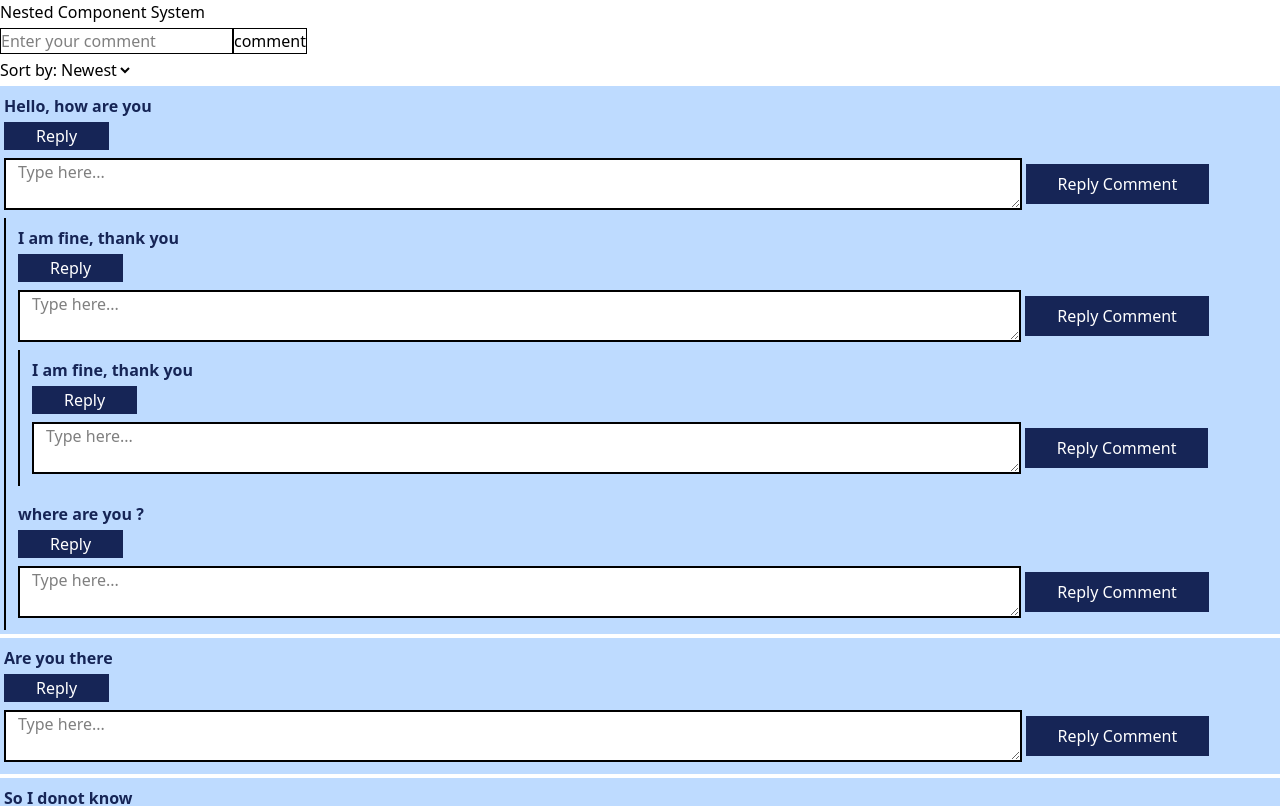
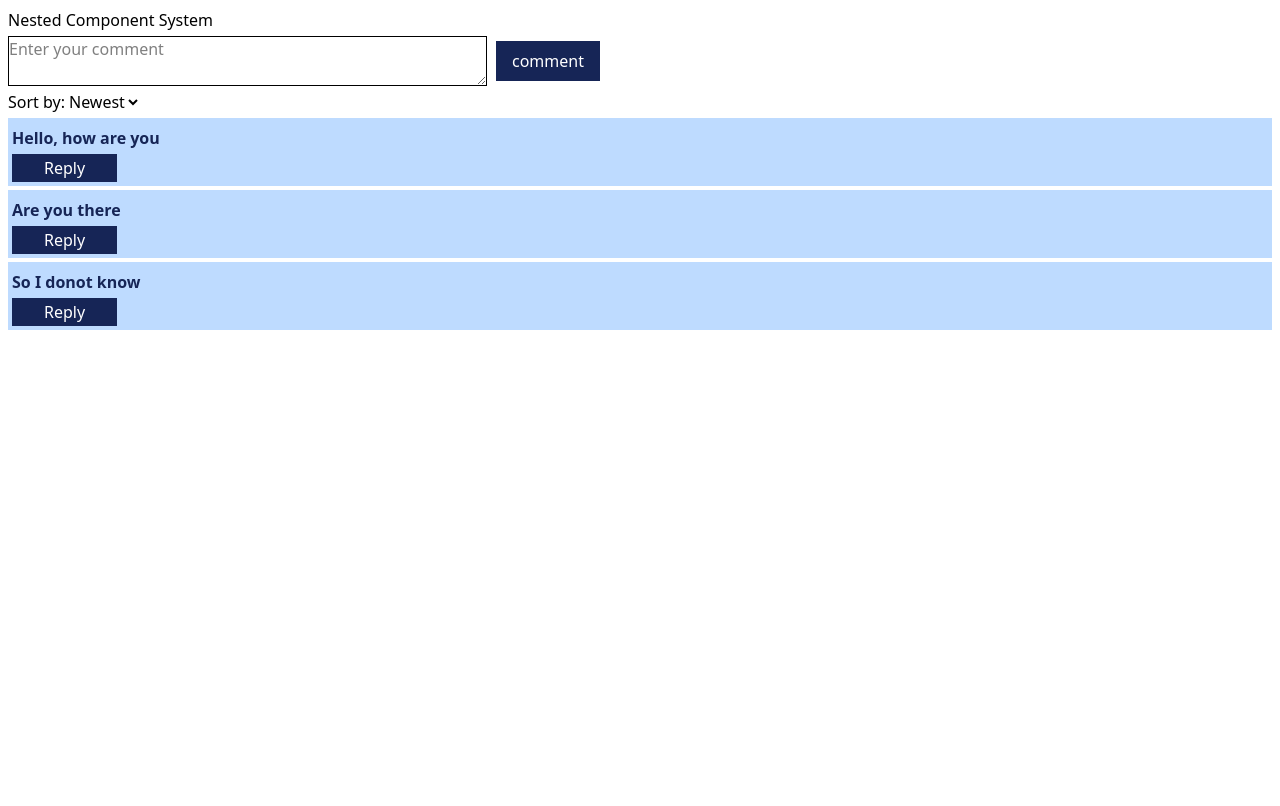
Before and after one commit to mdsameeralam9/nested-comment, a React (Vite) app: page / in a window 1280 px wide. Shown: the top 806 px of the page. Built offline with nearby package versions, Linux system fonts and the light colour scheme.

Commit message:
created nested comment component

```diff
--- a/src/components/Comment.tsx
+++ b/src/components/Comment.tsx
@@ -1,39 +1,15 @@
-const Comment = ({ data = [] }) => {
+
+import SingleComment from "./SingleComment";
+
+const CommentComponent = ({ commentData = [] }) => {
+
   return (
     <div className="flex flex-col gap-1">
-      {data.map((data) => (
-        <div className="comment bg-blue-200 p-1" key={data.id}>
-          <div className="commentBody my-1">
-            <p className="text-blue-950 font-extrabold">{data.comment}</p>
-          </div>
-          <div className="commentFooter">
-            <button className="bg-blue-950 border-b-black py-0.5 px-8 cursor-pointer text-white">
-              Reply
-            </button>
-          </div>
-
-          <div className="inputwrapeer flex  gap-1 items-center my-2">
-            <textarea
-              className="w-[80%] border-2 pl-3 bg-white"
-              name="message"
-              rows="2"
-              cols="40"
-              placeholder="Type here..."
-            ></textarea>
-            <button className="bg-blue-950 py-2 border-b-black py-0.5 px-8 cursor-pointer text-white">
-              Reply Comment
-            </button>
-          </div>
-
-          {data?.reply?.length > 0 && (
-            <div className="child pl-2 border-l-2">
-              <Comment data={data.reply} />
-            </div>
-          )}
-        </div>
+      {commentData.map((data) => (
+        <SingleComment data={data} key={data.id}/>
       ))}
     </div>
   );
 };
 
-export default Comment;
+export default CommentComponent;
--- /dev/null
+++ b/src/components/SingleComment.tsx
@@ -0,0 +1,56 @@
+import { useState } from "react";
+
+const SingleComment = ({ data = {} }) => {
+  const [isReplying, setIsReplying] = useState(false);
+
+  const handleReply = () => {
+    setIsReplying(!isReplying);
+  };
+
+  return (
+    <div className="comment bg-blue-200 p-1">
+      {/** parent comment render */}
+      <div className="commentBody my-1">
+        <p className="text-blue-950 font-extrabold">{data.comment}</p>
+      </div>
+      <div className="commentFooter">
+        <button
+          onClick={handleReply}
+          className="bg-blue-950 border-b-black py-0.5 px-8 cursor-pointer text-white"
+        >
+          Reply
+        </button>
+      </div>
+
+      {/**  reply input render */}
+      {isReplying && (
+        <>
+          <div className="inputwrapeer flex  gap-1 items-center my-2">
+            <textarea
+              className="w-[80%] border-2 pl-3 bg-white"
+              name="message"
+              rows="2"
+              cols="40"
+              placeholder="Type here..."
+            ></textarea>
+            <button className="bg-blue-950 py-2 border-b-black py-0.5 px-8 cursor-pointer text-white">
+              Reply Comment
+            </button>
+          </div>
+
+          {/**  child render */}
+          {data?.reply?.length > 0 && (
+            <div className="child pl-2 border-l-2">
+                {data.reply?.map((data) => (
+                  <SingleComment data={data} key={data.id}/>
+                ))}
+
+            </div>
+          )}
+        </>
+      )}
+    </div>
+  );
+};
+
+export default SingleComment;
--- a/src/pages/NestedComponent.tsx
+++ b/src/pages/NestedComponent.tsx
@@ -1,5 +1,5 @@
-import React from "react";
-import Comment from "../components/Comment";
+import React, { useState } from "react";
+import CommentComponent from "../components/Comment";
 
 const data = [
   {
@@ -23,16 +23,38 @@ const data = [
 ];
 
 const NestedComponent = () => {
+  const [commnetState, setCommnetState] = useState([...data]);
+
+  const [commnetValue, setCommnetValue] = useState("");
+  const handleChange = (e) => {
+    setCommnetValue(e.target.value);
+  };
+  const handleComment = (e) => {
+    e?.preventDefault();
+    if (!commnetValue) return;
+    let copy = commnetState.slice();
+    copy = [{ id: Date.now(), comment: commnetValue, reply: [] }, ...copy];
+    setCommnetState(copy);
+    setCommnetValue("");
+  };
   return (
-    <div className="flex flex-col gap-1 w-full">
+    <div className="flex flex-col gap-1 w-full p-2 pb-3">
       <h2>Nested Component System</h2>
-      <div className="w-full">
-        <input
+      <div className="w-full flex items-center gap-2">
+        <textarea
+          value={commnetValue}
           className="border"
-          type="text"
+          rows="2"
+          cols="50"
           placeholder="Enter your comment"
-        />
-        <button className="border">comment</button>
+          onChange={handleChange}
+        ></textarea>
+        <button
+          className="cursor-pointer bg-blue-950 text-white px-4 py-2 border"
+          onClick={handleComment}
+        >
+          comment
+        </button>
       </div>
       <div className="sort">
         <span>Sort by:</span>
@@ -41,7 +63,7 @@ const NestedComponent = () => {
           <option value="oldest">Oldest</option>
         </select>
       </div>
-      <Comment data={data} />
+      <CommentComponent commentData={commnetState} />
     </div>
   );
 };
```
